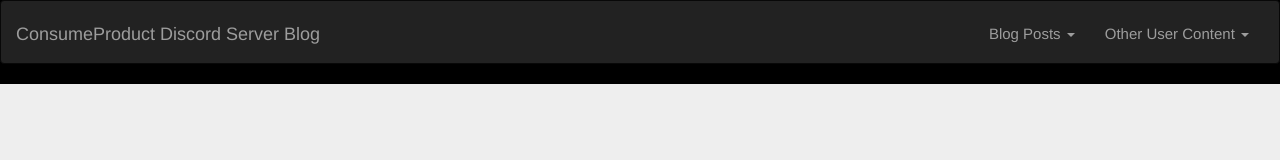
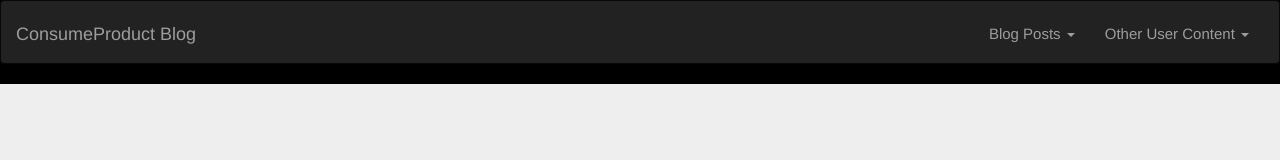
Before and after one commit to ConsumeProduct/ConsumeProduct.github.io, a plain HTML site: page EconSymp.html in a window 1280 px wide. Shown: the top 160 px of the page. Drawn offline with nearby package versions, Linux system fonts and the light colour scheme.

Commit message:
Update EconSymp.html

```diff
--- a/EconSymp.html
+++ b/EconSymp.html
@@ -22,14 +22,14 @@
 			<!-- Your CSS in style.css -->
 			<link rel="stylesheet" type="text/css" href="style.css">
 
-			<title> SW's website </title>
+			<title>ConsumeProduct Blog</title>
 		</head>
 		<body>
 	<!--Navbar-->
         <nav class="navbar navbar-inverse">
             <div class="container-fluid">
                 <div class="navbar-header">
-                    <a class="navbar-brand navbar-btn" href="index.html">ConsumeProduct Discord Server Blog</a>
+                    <a class="navbar-brand navbar-btn" href="index.html">ConsumeProduct Blog</a>
                 </div>
                 <ul class="nav navbar-nav right hide-on-med-and-down">
                     <li class="dropdown navbar-btn">
```
